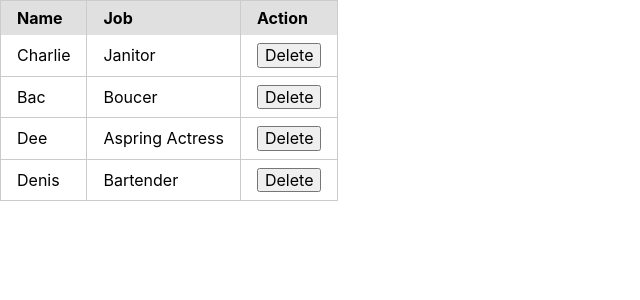
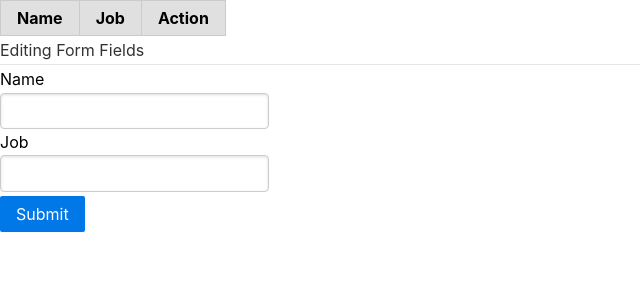
Before and after one commit to wyltamar/getting.started.with.react, a React (Create React App) app: page / in a window 1280 px wide. Shown: the top 300 px of the page, without its empty margins (0-640 px from the left). Built offline with nearby package versions, Linux system fonts and the light colour scheme.

Commit message:
App complete

```diff
--- a/src/App.js
+++ b/src/App.js
@@ -1,26 +1,10 @@
 import React, { Component } from 'react';
 import Table from './Table';
+import Form from './Form';
 
 class App extends Component {
   state = {
-    characters: [
-      {
-        name: 'Charlie',
-        job: 'Janitor',
-      },
-      {
-        name: 'Bac',
-        job: 'Boucer',
-      },
-      {
-        name: 'Dee',
-        job: 'Aspring Actress',
-      },
-      {
-        name: 'Denis',
-        job: 'Bartender',
-      },
-    ],
+    characters: [],
   };
   render() {
     const { characters } = this.state;
@@ -31,9 +15,14 @@
           characterData={characters}
           removeCharacter={this.removeCharacter}
         />
+        <Form handleSubmit={this.handleSubmit} />
       </div>
     );
   }
+
+  handleSubmit = (character) => {
+    this.setState({ characters: [...this.state.characters, character] });
+  };
 
   removeCharacter = (index) => {
     const { characters } = this.state;
--- /dev/null
+++ b/src/Form.js
@@ -0,0 +1,56 @@
+import React, { Component } from 'react';
+
+class Form extends Component {
+  initialState = {
+    name: '',
+    job: '',
+  };
+  state = this.initialState;
+
+  handleChange = (event) => {
+    const { name, value } = event.target;
+
+    this.setState({
+      [name]: value,
+    });
+  };
+
+  submitForm = () => {
+    this.props.handleSubmit(this.state);
+    this.setState(this.initialState);
+  };
+
+  render() {
+    const { name, job } = this.state;
+
+    return (
+      <form class="pure-form pure-form-stacked">
+        <legend>Editing Form Fields</legend>
+        <label htmlFor="name">Name</label>
+        <input
+          type="text"
+          name="name"
+          id="name"
+          value={name}
+          onChange={this.handleChange}
+        />
+        <label htmlFor="job">Job</label>
+        <input
+          type="text"
+          name="job"
+          id="job"
+          value={job}
+          onChange={this.handleChange}
+        />
+        <input
+          class="pure-button pure-button-primary"
+          type="button"
+          value="Submit"
+          onClick={this.submitForm}
+        />
+      </form>
+    );
+  }
+}
+
+export default Form;
```
